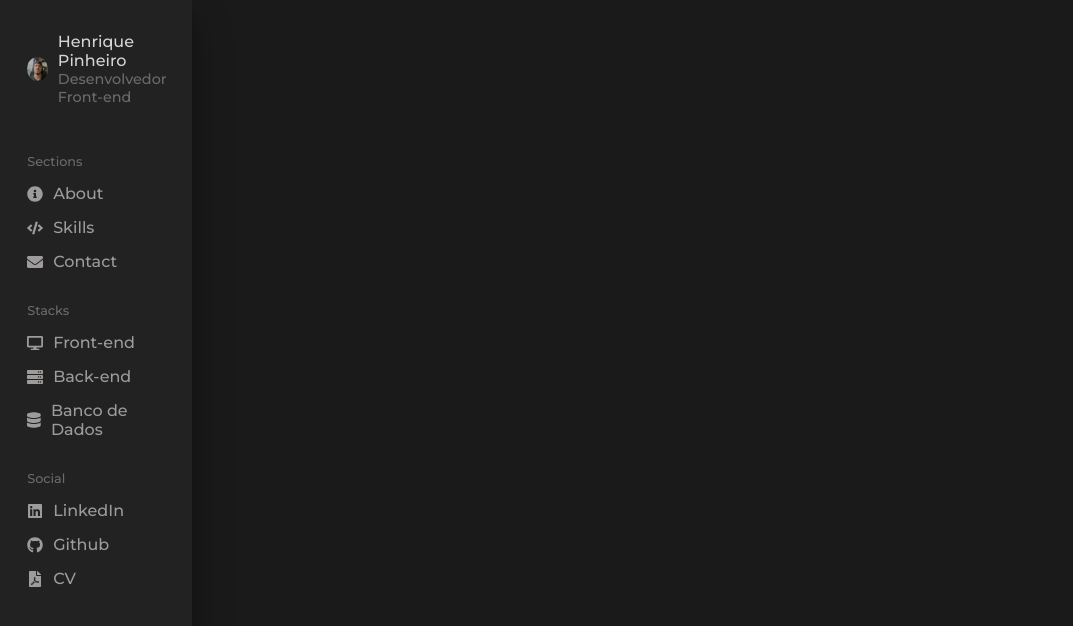
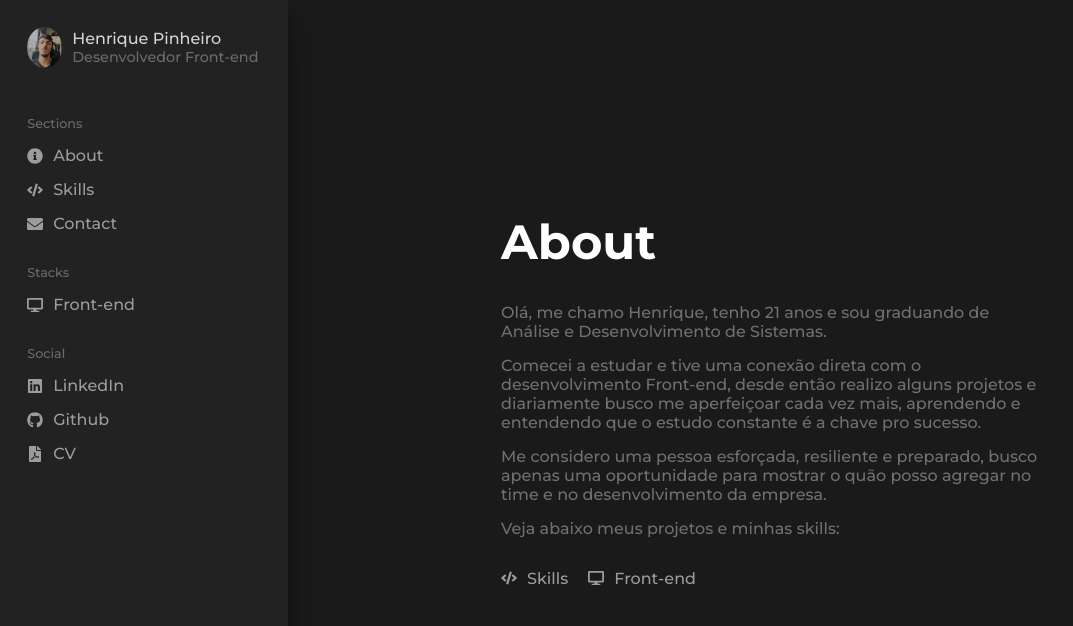
Before and after one commit to henriquepx/my_portfolio, a React (Vite) app: page / in a window 1280 px wide. Shown: the top 626 px of the page, without its empty margins (0-1073 px from the left). Built offline with nearby package versions, Linux system fonts and the light colour scheme; a web font is replaced by a local one.

Commit message:
feat: section about

```diff
--- a/src/App.jsx
+++ b/src/App.jsx
@@ -1,4 +1,5 @@
 import GlobalStyle from './GlobalStyles';
+import About from './sections/About';
 import Footer from './sections/Footer';
 import Main from './sections/Main';
 import Profile from './sections/Profile';
@@ -9,6 +10,7 @@ function App() {
     <>
     <GlobalStyle />
     <Profile />
+    <About />
     <Main />
     <Project />
     <Footer />
--- /dev/null
+++ b/src/sections/About.jsx
@@ -0,0 +1,72 @@
+import styled from 'styled-components';
+import LinkNavegation from '../components/LinkNavegation';
+import {  FaCode,  FaDesktop } from 'react-icons/fa';
+
+
+const ContainerAbout = styled.div`
+    height: 100vh;
+    width: 100%;
+
+    background-color: #1a1a1a;
+    display: flex;
+    flex-direction: column;
+    align-items: center;
+    justify-content: center;
+
+    padding-left: 17rem;
+`
+const AboutSize = styled.div`
+    width: 100%;
+    max-width: 550px;
+    margin: 0 auto;
+`
+const TitleAbout = styled.h1`
+    font-family: 'Montserrat', sans-serif;
+    font-size: 3rem;
+    margin-bottom: 2rem;
+    color: white;
+    font-weight: 610;
+`
+const DescAbout = styled.p`
+    font-family: 'Montserrat', sans-serif;
+    color: #707070;
+    margin-top: 15px;
+`
+const NavAbout = styled.nav`
+    margin-top: 1rem;
+    ul {
+        display: flex;
+        gap: 20px;
+    }
+`
+
+const About = () => {
+  return (
+    <ContainerAbout id='about'>
+        <AboutSize>
+            <TitleAbout>About</TitleAbout>
+            <DescAbout>Olá, me chamo Henrique, tenho 21 anos e sou graduando de Análise e Desenvolvimento de Sistemas.</DescAbout>
+            <DescAbout>Comecei a estudar e tive uma conexão direta com o desenvolvimento Front-end, desde então realizo alguns projetos e diariamente busco me aperfeiçoar cada vez mais, aprendendo e entendendo que o estudo constante é a chave pro sucesso.</DescAbout>
+            <DescAbout>Me considero uma pessoa esforçada, resiliente e preparado, busco apenas uma oportunidade para mostrar o quão posso agregar no time e no desenvolvimento da empresa.</DescAbout>
+            <DescAbout>Veja abaixo meus projetos e minhas skills:</DescAbout>
+            <NavAbout>
+                <ul>
+                    <LinkNavegation
+                        icon={<FaCode />}
+                        name="Skills"
+                        link="#skills"
+
+                    />
+                        <LinkNavegation
+                        icon={<FaDesktop />}
+                        name="Front-end"
+                        link="#frontend"
+                    />
+                </ul>
+            </NavAbout>
+        </AboutSize>
+    </ContainerAbout>
+  )
+}
+
+export default About;
--- a/src/sections/Profile.jsx
+++ b/src/sections/Profile.jsx
@@ -1,19 +1,19 @@
 import styled from 'styled-components';
 import { useState } from 'react';
 import LinkNavegation from '../components/LinkNavegation';
-import { FaInfoCircle, FaCode, FaEnvelope, FaLinkedin, FaGithub, FaFilePdf, FaDatabase, FaDesktop, FaServer } from 'react-icons/fa'; // Importe os ícones que desejar
+import { FaInfoCircle, FaCode, FaEnvelope, FaLinkedin, FaGithub, FaFilePdf, FaDesktop } from 'react-icons/fa';
 
 const ContainerProfile = styled.div`
     position: fixed;
     height: 100%;
-    width: 15vw;
+    width: 18rem;
     left: 0;
 
     background-color: #222222;
 
     display: flex;
     flex-direction: column;
-    padding: 2rem 1.7rem;
+    padding: 1.7rem;
 
     box-shadow: rgba(0, 0, 0, 0.3) 0px 19px 38px, rgba(0, 0, 0, 0.22) 0px 15px 12px;
 `
@@ -78,6 +78,7 @@ const Profile = () => {
             name="About"
             active={activeTab === 'About'}
             onClick={() => handleTabClick('About')}
+            link="#about"
           />
           <LinkNavegation
             icon={<FaCode />}
@@ -104,18 +105,6 @@ const Profile = () => {
             active={activeTab === 'Front-end'}
             onClick={() => handleTabClick('Front-end')}
           />
-          <LinkNavegation
-            icon={<FaServer />}
-            name="Back-end"
-            active={activeTab === 'Back-end'}
-            onClick={() => handleTabClick('Back-end')}
-          />
-          <LinkNavegation
-            icon={<FaDatabase />}
-            name="Banco de Dados"
-            active={activeTab === 'Banco de Dados'}
-            onClick={() => handleTabClick('Banco de Dados')}
-          />
         </ul>
       </Nav2>
 
```
